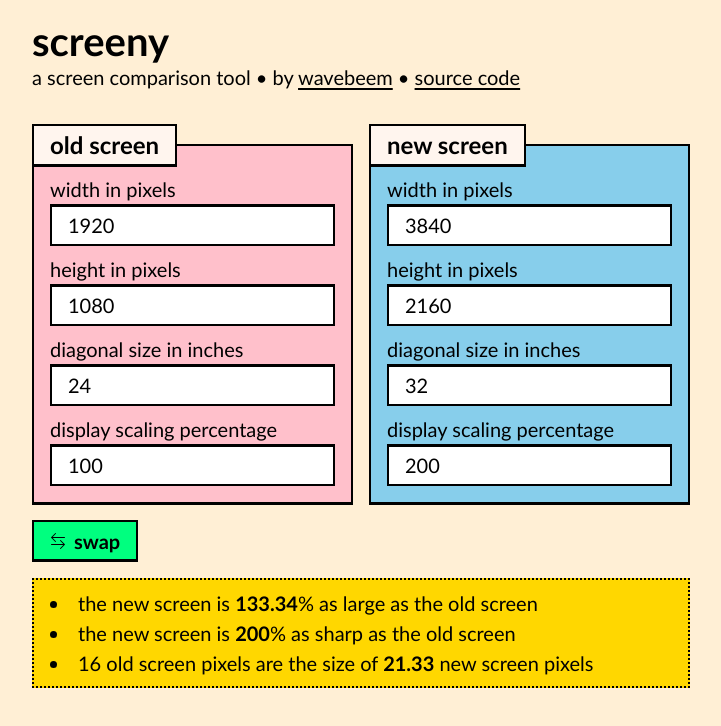
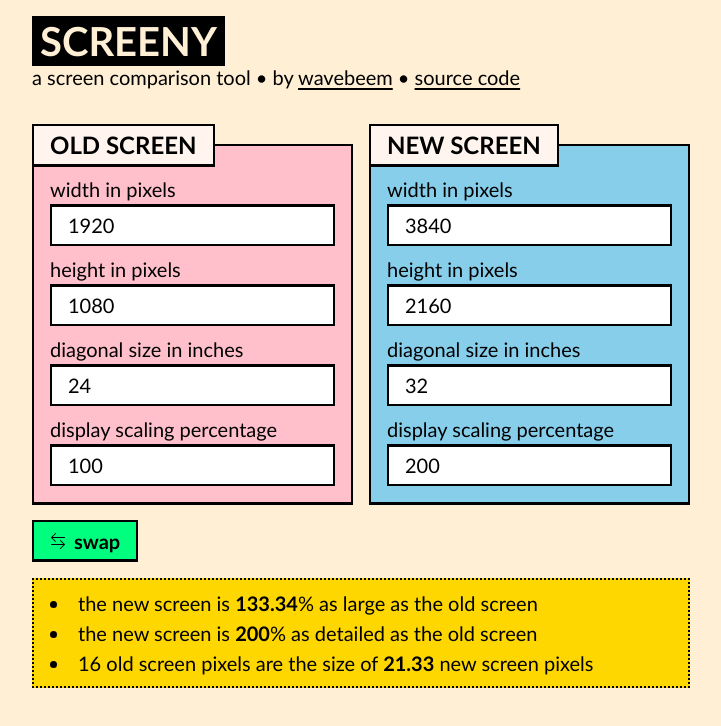
Before and after one commit to wavebeem/screeny, a website: page site/index.html in a window 1280 px wide. Shown: the whole page, without its empty margins (304-1025 px from the left). Drawn offline with Linux system fonts and the light colour scheme.

Commit message:
typography

```diff
--- a/site/index.html
+++ b/site/index.html
@@ -41,6 +41,12 @@
         margin-top: 0;
         margin-bottom: -4px;
         line-height: 1.25;
+        background: black;
+        color: white;
+        color: PapayaWhip;
+        text-transform: uppercase;
+        padding: 0 8px;
+        max-width: max-content;
       }
 
       h1 + p {
@@ -82,6 +88,7 @@
         border: inherit;
         box-shadow: 0 1px 0 black;
         line-height: 1.25;
+        text-transform: uppercase;
       }
 
       fieldset > label {
@@ -344,8 +351,8 @@
             </li>
             <li>
               the new screen is
-              <span class="result" id="result-quality">???</span>% as sharp as
-              the old screen
+              <span class="result" id="result-quality">???</span>% as detailed
+              as the old screen
             </li>
             <li>
               16 old screen pixels are the size of
```
